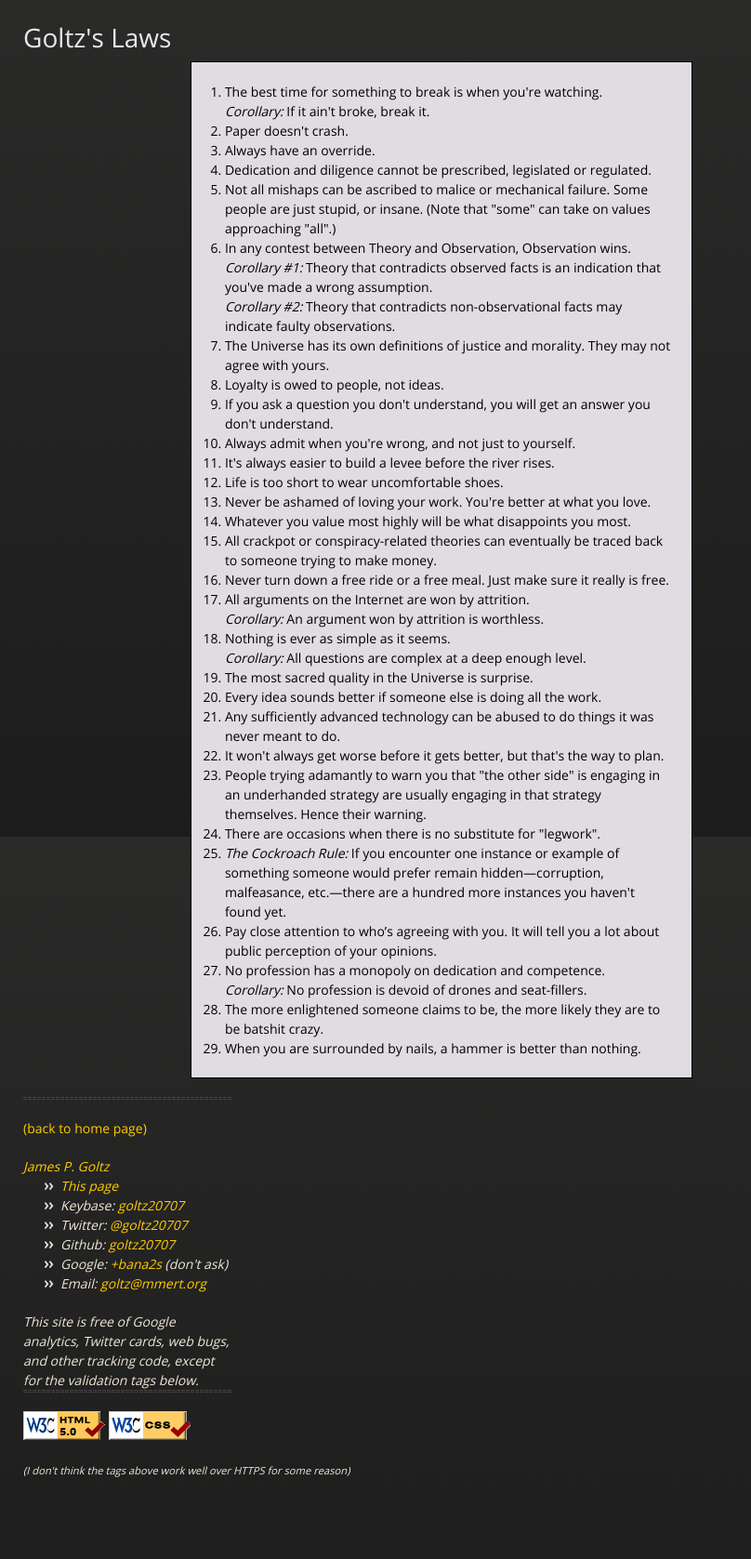
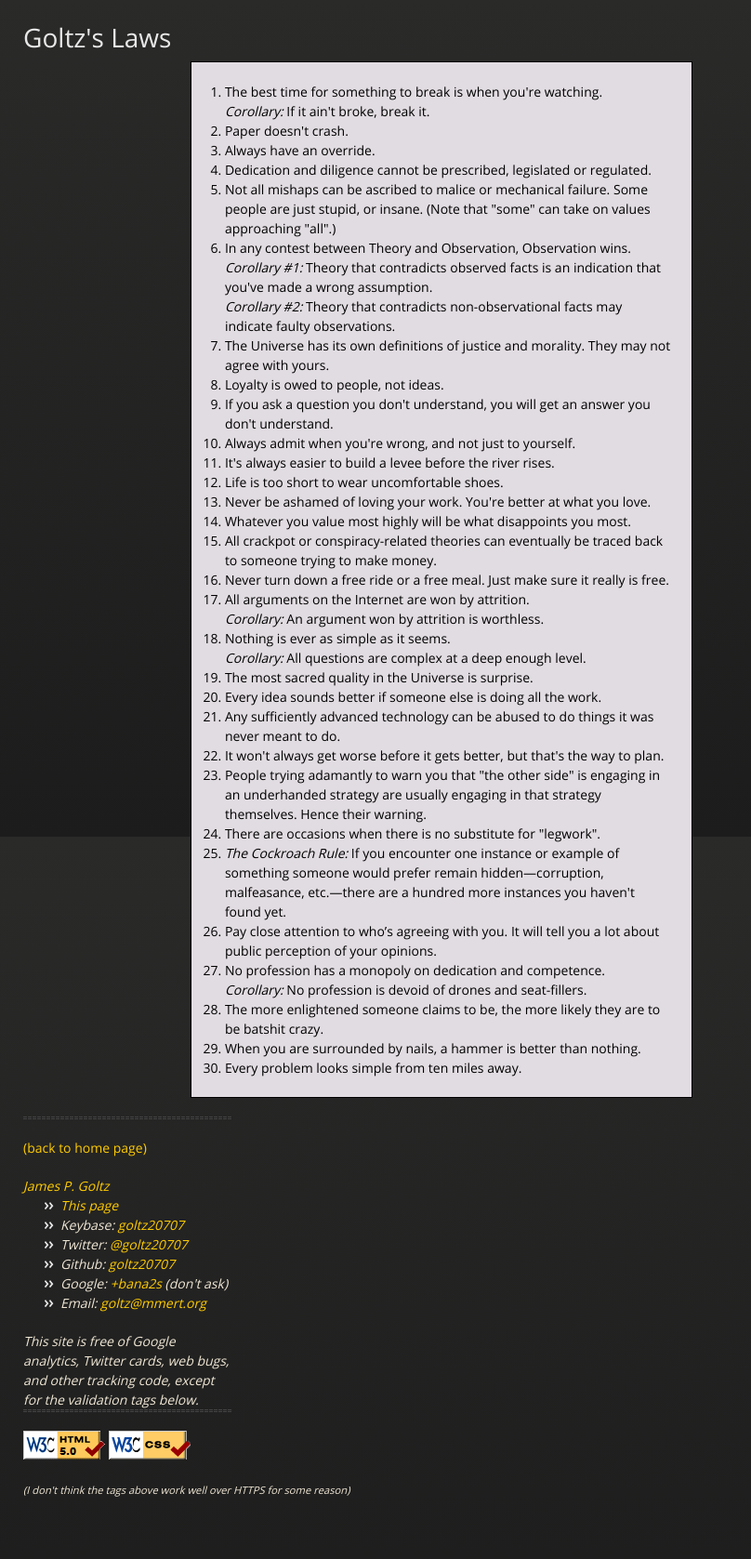
Before and after one commit to goltz20707/goltz20707.github.io, a Jekyll site: the page built from laws.html, in a window 1280 px wide. Shown: the whole page at 93% size, without its empty margins (0-808 px from the left). Built offline with Jekyll 4.4.1, drawn with Linux system fonts in a browser that asks for light colours; a script that is not in the unit is left out; before the commit the page ends 1656 px from its top, so only the background shows below that.

Commit message:
Update laws.html

```diff
--- a/laws.html
+++ b/laws.html
@@ -71,4 +71,5 @@ title: "Goltz's Laws"
 	they are to be batshit crazy.</li>
       <li>When you are surrounded by nails, a hammer is better than
 	nothing.</li>
+      <li>Every problem looks simple from ten miles away.</li>
     </ol>
```
